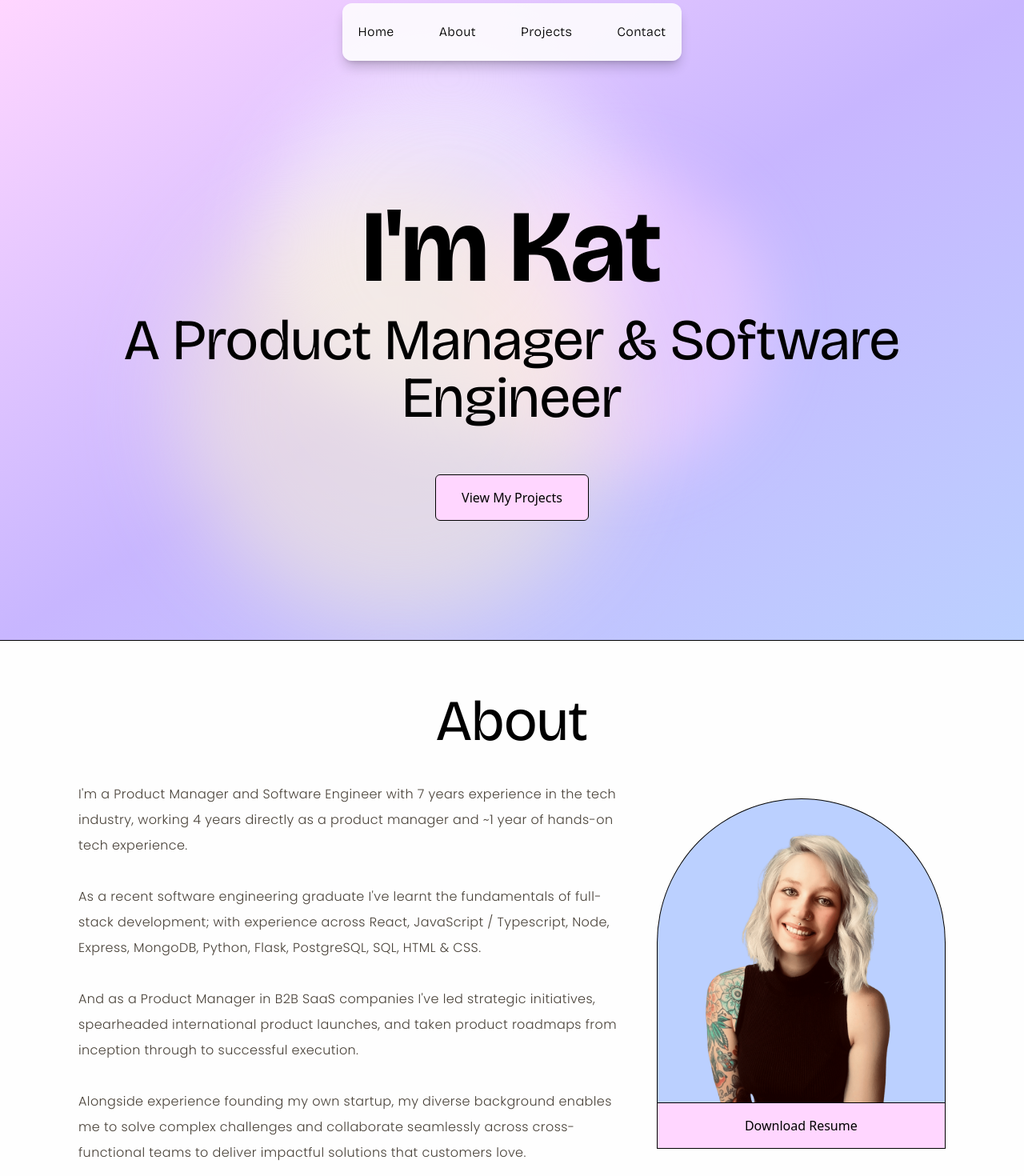
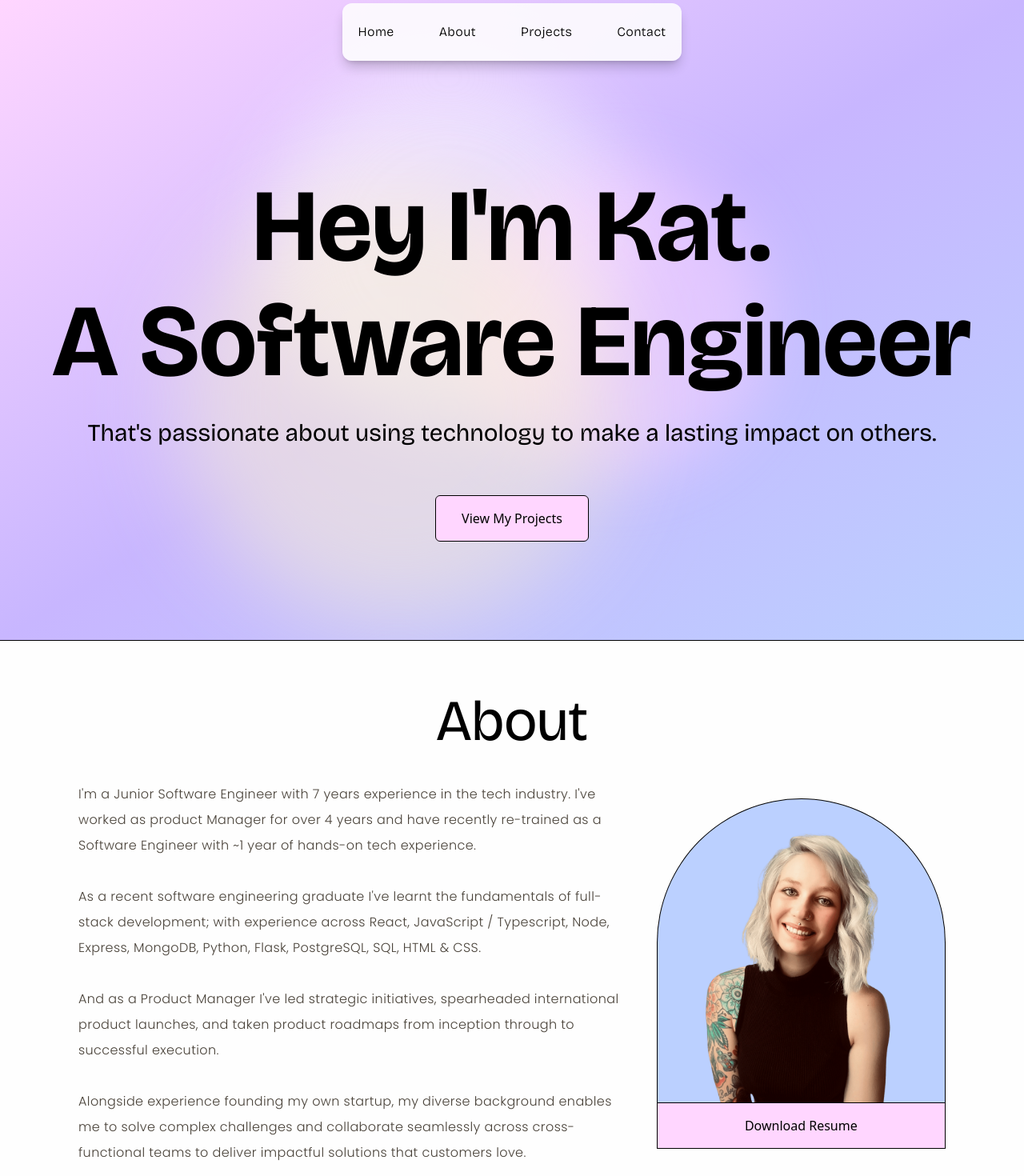
Before and after one commit to kvtrice/next-portfolio, a Next.js app: page / in a window 1280 px wide. Shown: the top 1470 px of the page at 80% size. Built offline with nearby package versions, Linux system fonts and the light colour scheme.

Commit message:
Updated hero and about me

```diff
--- a/app/About.tsx
+++ b/app/About.tsx
@@ -11,7 +11,7 @@ const About = () => {
 				<h2 className="px-5 md:pb-10">About</h2>
 				<div className="grid md:grid-cols-3 grid-cols-1 md:p-0 place-items-center m-10 lg:m-0">
 					<p className="col-span-2 order-last md:order-first text-center md:pr-8 md:text-left pt-8 md:pt-0 leading-8 text-[#484138]">
-						I'm a Product Manager and Software Engineer with 7 years experience in the tech industry, working 4 years directly as a product manager and ~1 year of hands-on tech experience.
+						I'm a Junior Software Engineer with 7 years experience in the tech industry. I've worked as  product Manager for over 4 years and have recently re-trained as a Software Engineer with ~1 year of hands-on tech experience.
 						<br />
 						<br />
 						As a recent software engineering graduate I've
@@ -19,8 +19,7 @@ const About = () => {
 						with experience across React, JavaScript / Typescript, Node, Express, MongoDB, Python, Flask, PostgreSQL, SQL, HTML & CSS.
 						<br />
 						<br />
-						And as a Product Manager in B2B SaaS
-						companies I've led strategic initiatives, spearheaded
+						And as a Product Manager I've led strategic initiatives, spearheaded
 						international product launches, and taken product roadmaps from inception through to successful execution.
 						<br />
 						<br />Alongside experience founding my own startup, my diverse background enables me to solve complex challenges and collaborate seamlessly across cross-functional teams to deliver impactful solutions that customers love.
--- a/app/Hero.tsx
+++ b/app/Hero.tsx
@@ -19,10 +19,12 @@ const Hero = () => {
 				</div>
 				{/* Hero content */}
 				<div className="my-9 z-10">
-					<h1 className="mt-20 py-4">I'm Kat</h1>
-					<h2 className="pb-5 px-5">
-						A Product Manager & Software Engineer
-					</h2>
+					<h1 className="mt-20 py-4">Hey I'm Kat.</h1>
+					<h1 className="pb-5 px-5">A Software Engineer</h1>
+					<h3 className="pb-5 px-5">
+						That's passionate about using technology to make a lasting
+						impact on others.
+					</h3>
 					<a href="#projects">
 						<button className="mt-10">View My Projects</button>
 					</a>
```
